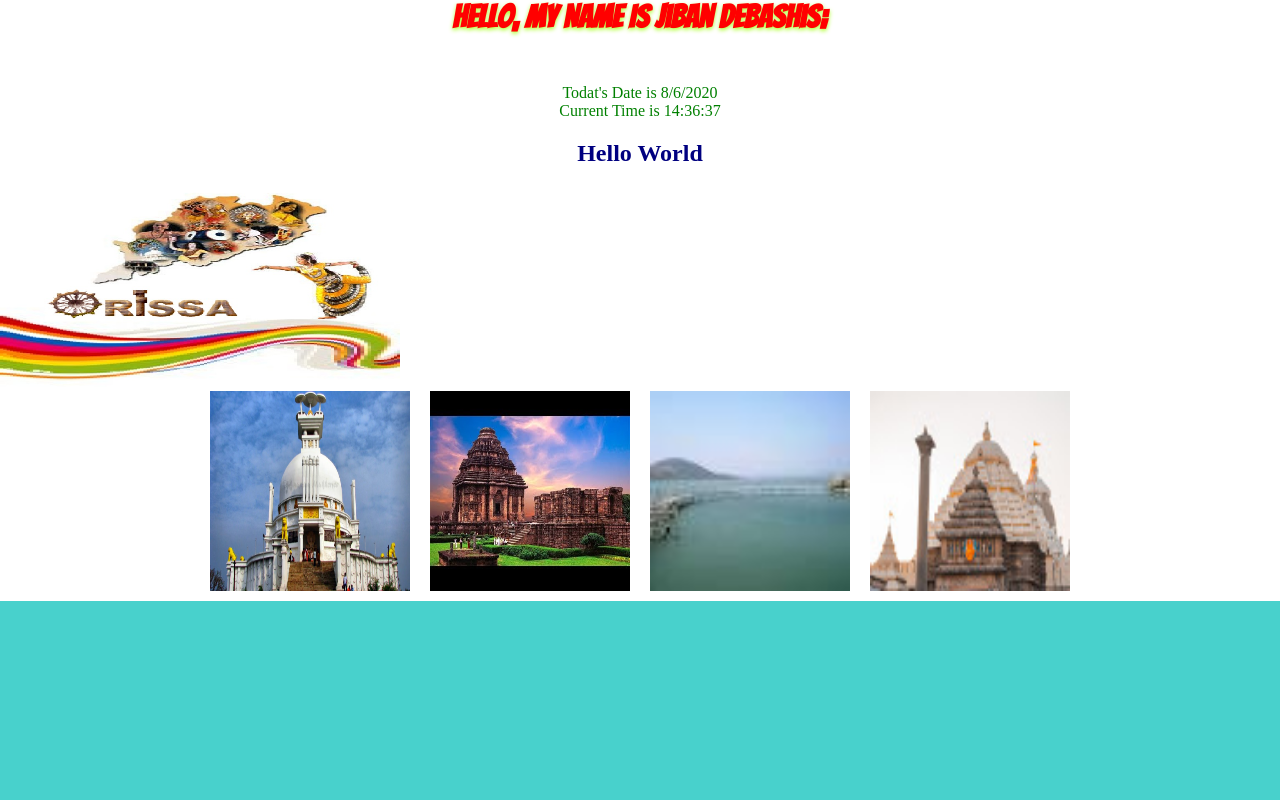
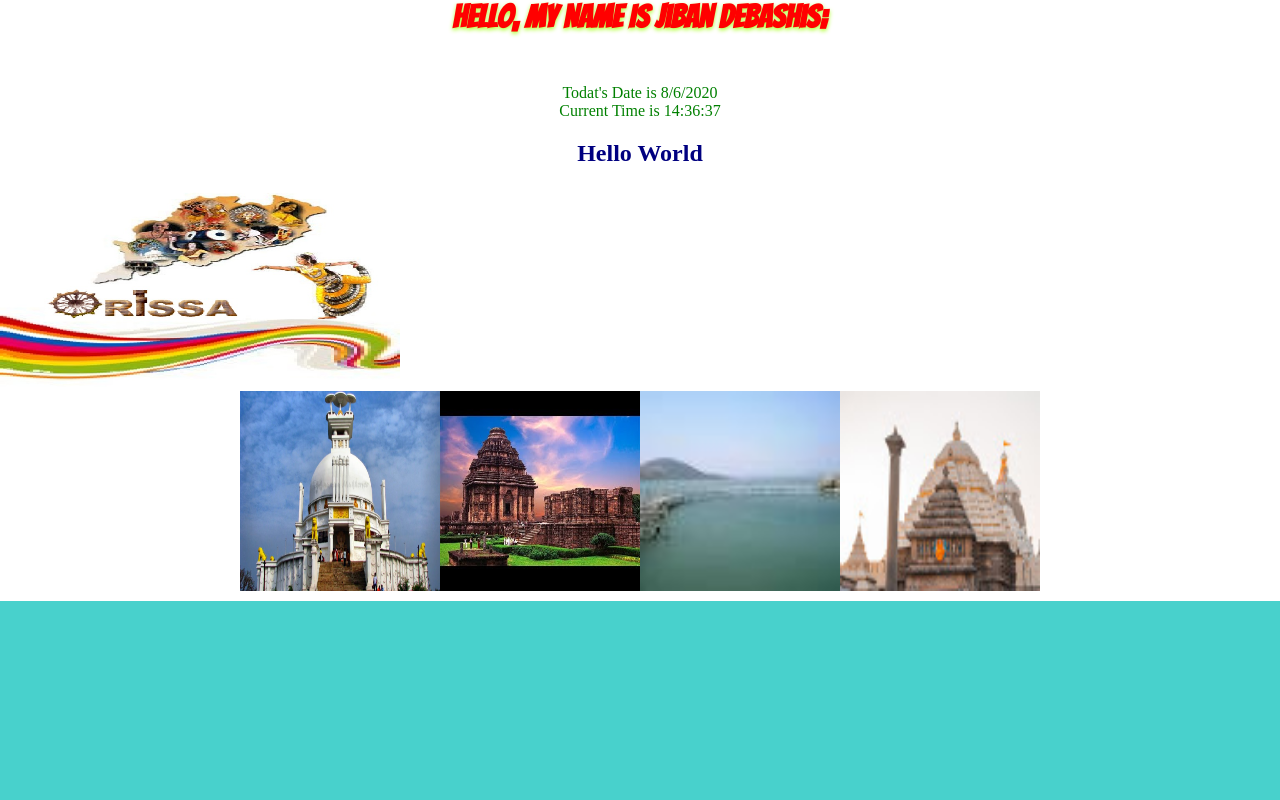
Before and after one commit to jibanblog/reactminiproject, a React (Create React App) app: page / in a window 1280 px wide. Shown: the top 800 px of the page. Built offline with nearby package versions, Linux system fonts and the light colour scheme.

Commit message:
changes are  committed

```diff
--- a/src/index.css
+++ b/src/index.css
@@ -28,9 +28,6 @@ body{
   justify-content: center;
 }
 
-.img_div img{
-  margin: 0px 10px;
-}
 
 #main{
   height: 100vh;
```
